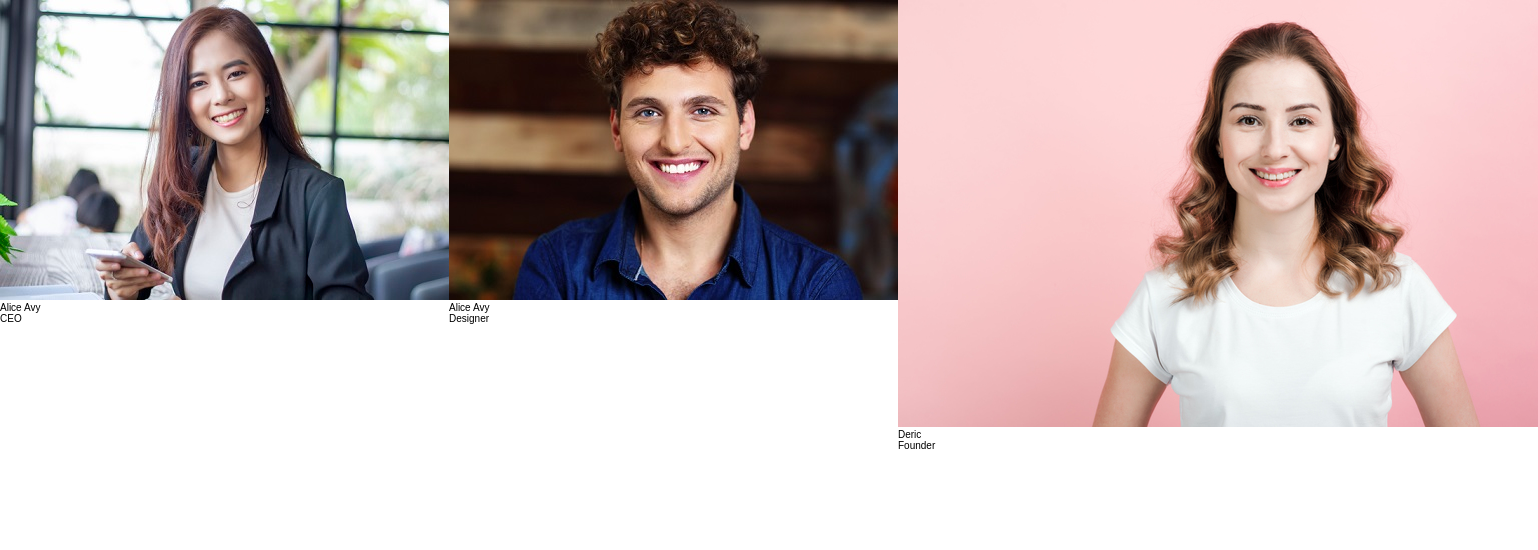
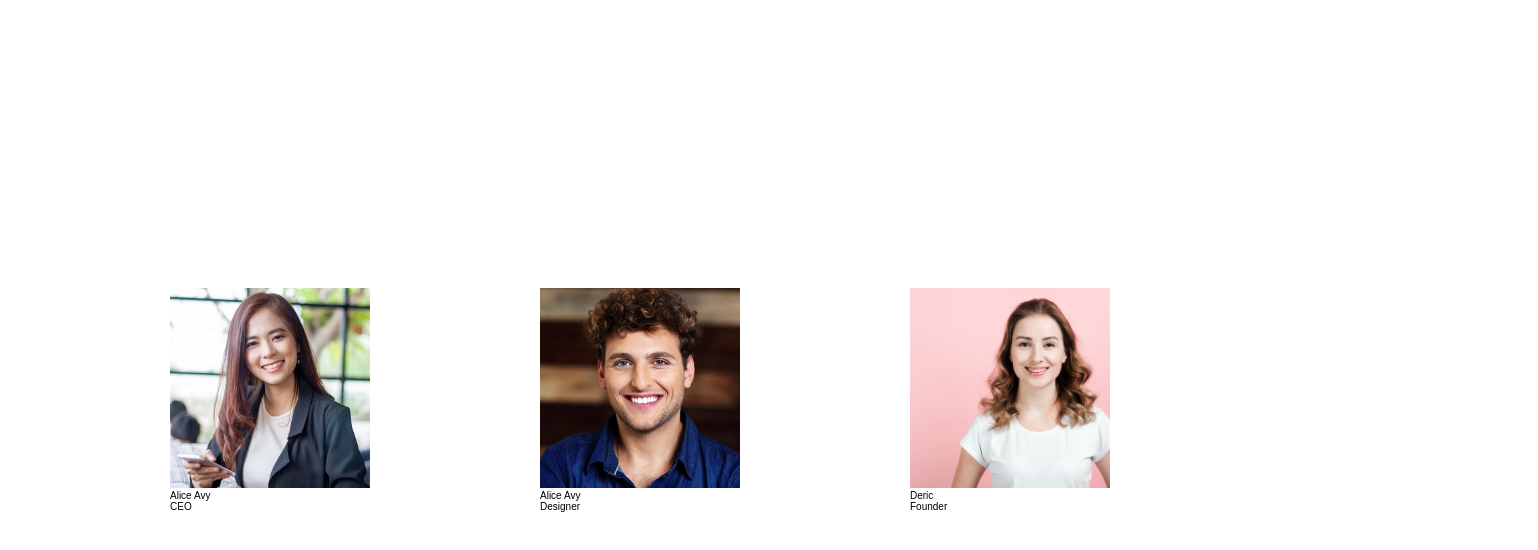
Before and after one commit to Ilesanmi-Erioluwa-Victor/grid-flexbox-tutorial, a plain HTML site: page index.html in a window 1280 px wide. Shown: the whole page, 1538 px wide, since content can reach past the window. Drawn offline with Linux system fonts and the light colour scheme.

Commit message:
Working on ProfileCard

```diff
--- a/index.css
+++ b/index.css
@@ -15,5 +15,13 @@ body {
 .profile-cards {
     display: flex;
     justify-content: space-evenly;
+   margin-top: 50vh;
+   transform: translateY(-50%);
+}
 
+.profile-cards__card--img {
+    height: 20rem;
+    width : 20rem;
+
+    object-fit: cover;
 }
```
